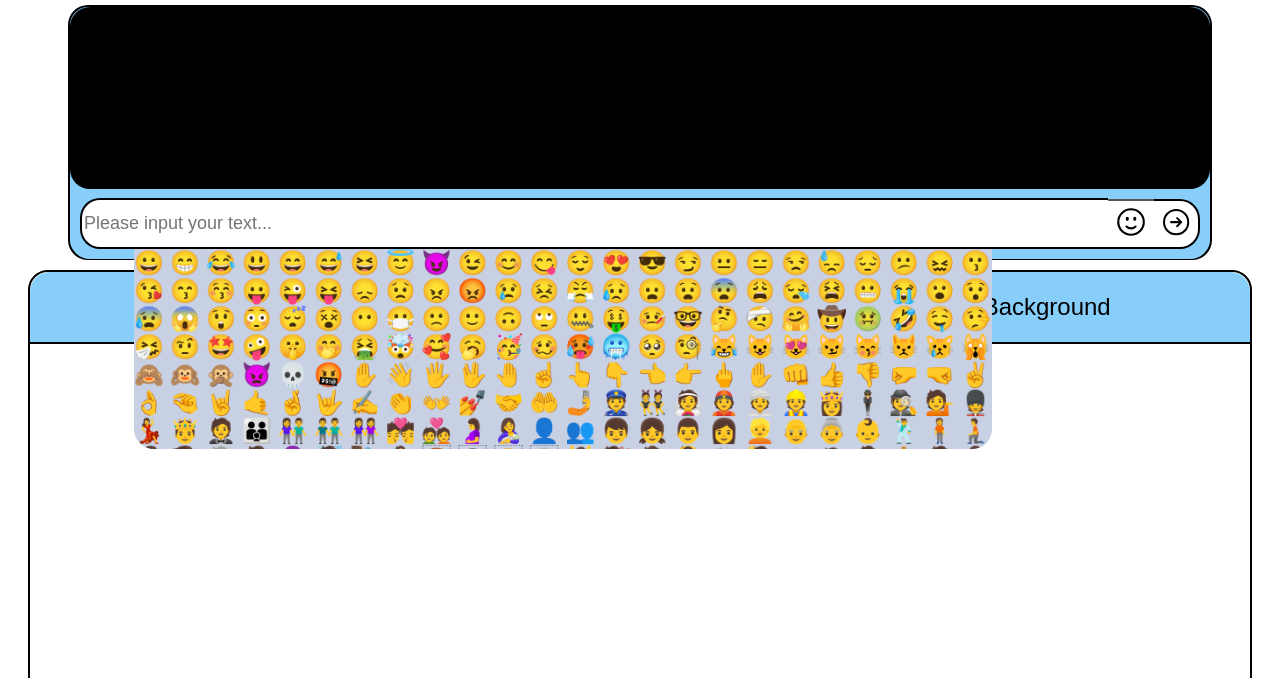
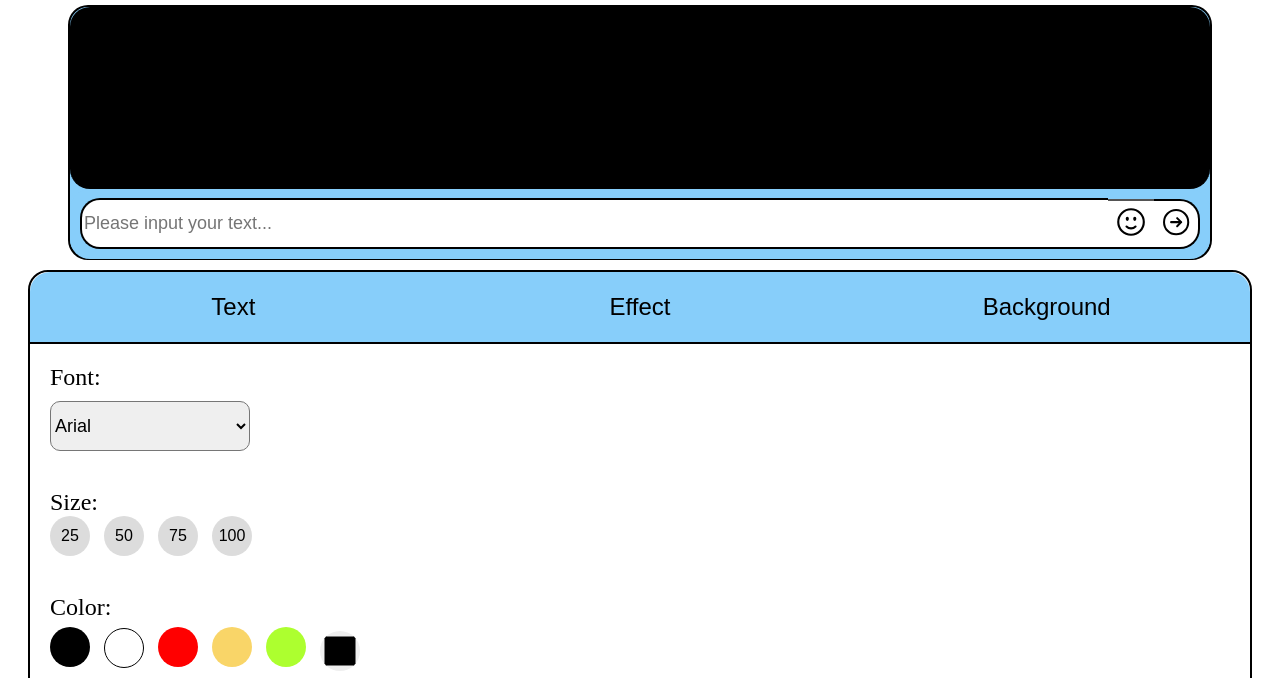
Before and after one commit to venchiheng/LED_web_design, a website: page LEDHTML_VERSION2.html in a window 1280 px wide. Shown: the part 122-800 px from the top of the page. Drawn offline with Linux system fonts and the light colour scheme; a web font is replaced by a local one.

Commit message:
update 2

```diff
--- a/LEDHTML_VERSION2.html
+++ b/LEDHTML_VERSION2.html
@@ -116,7 +116,7 @@
         overflow-y: scroll;
         cursor: pointer;
         transition: 0.5s height;
-        /* display: none; */
+        display: none;
         position: absolute;
         margin-top: 250px;
         height: 200px;
@@ -180,11 +180,17 @@
         display: flex;
         flex-direction: column;
         gap: 3%;
-        display: none;
       }
       span {
         color: black;
         font-size: x-large;
+      }
+      #fontChooser{
+        margin-top: 10px;
+        width: 200px;
+        height: 50px;
+        font-size: large;
+        border-radius: 10px;
       }
       .size-Btn Button {
         width: 40px;
@@ -196,7 +202,7 @@
         font-size: medium;
         cursor: pointer;
       }
-      .color-Btn Button {
+      .colorText-Btn Button {
         width: 40px;
         height: 40px;
         border-radius: 100%;
@@ -205,23 +211,23 @@
         font-size: medium;
         cursor: pointer;
       }
-      #colorBlack {
+      #colorTBlack {
         background-color: black;
       }
-      #colorWhite {
+      #colorTWhite {
         background-color: white;
         border: 1px solid black;
       }
-      #colorRed {
+      #colorTRed {
         background-color: red;
       }
-      #colorYellow {
+      #colorTYellow {
         background-color: rgb(249, 213, 104);
       }
-      #colorGreen {
+      #colorTGreen {
         background-color: greenyellow;
       }
-      #colorMix {
+      #colorTMix {
         width: 40px;
         height: 40px;
         border-radius: 100%;
@@ -1027,13 +1033,13 @@
             </div>
             <div>
               <span>Color:</span>
-              <div class="color-Btn">
-                <button id="colorBlack"></button>
-                <button id="colorWhite"></button>
-                <button id="colorRed"></button>
-                <button id="colorYellow"></button>
-                <button id="colorGreen"></button>
-                <input type="color" name="colorMix" id="colorMix" />
+              <div class="colorText-Btn">
+                <button id="colorTBlack"></button>
+                <button id="colorTWhite"></button>
+                <button id="colorTRed"></button>
+                <button id="colorTYellow"></button>
+                <button id="colorTGreen"></button>
+                <input type="color" name="colorMix" id="colorTMix" />
               </div>
             </div>
             <div>
@@ -1138,10 +1144,12 @@
       let bgEditor = document.getElementById("editorBg");
       const emojiBtn = document.getElementById("emojiBtn");
       const emojiList = document.getElementById("emojiList");
+      const doneBtn = document.getElementById('nextBtn');
 
       let textContent = document.querySelector(".textContent");
       let effectContent = document.querySelector(".effectContent");
       let bgContent = document.querySelector(".bgContent");
+
 
       inputTextEle.onkeyup = function () {
         for (var i = 0; i < displayTextEle.length; i++) {
@@ -1217,7 +1225,14 @@
       emojiList.addEventListener("click", (event) => {
         const emoji = event.target.innerText;
         inputTextEle.value += emoji;
+        for (var i = 0; i < displayTextEle.length; i++) {
+          displayTextEle.item(i).style.fontFamily = emojiList;
+        }
       });
+
+    nextBtn.addEventListener("click", () => {
+        window.location.href = `display.html?${dataParams}`;
+    });
     </script>
   </body>
 </html>
```
